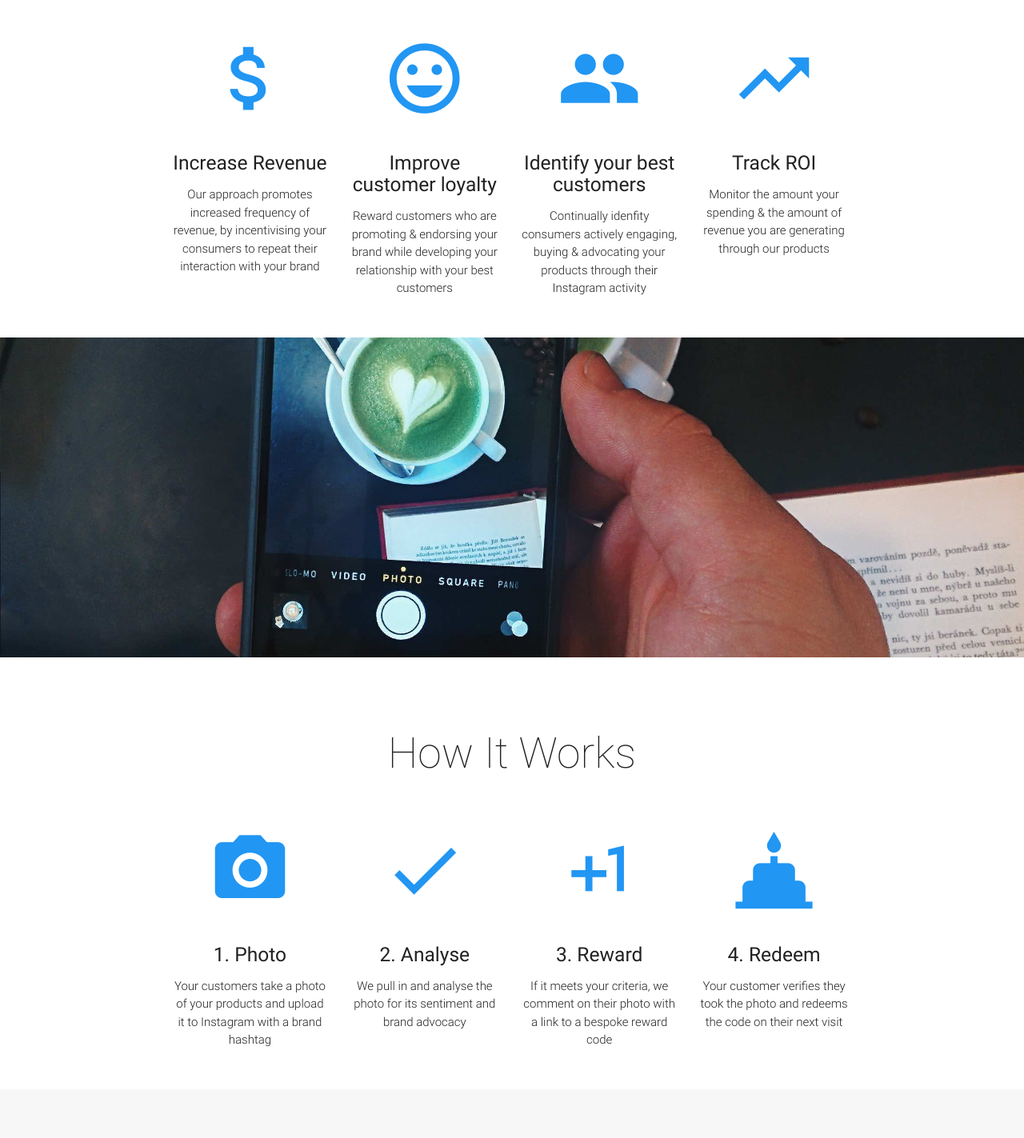
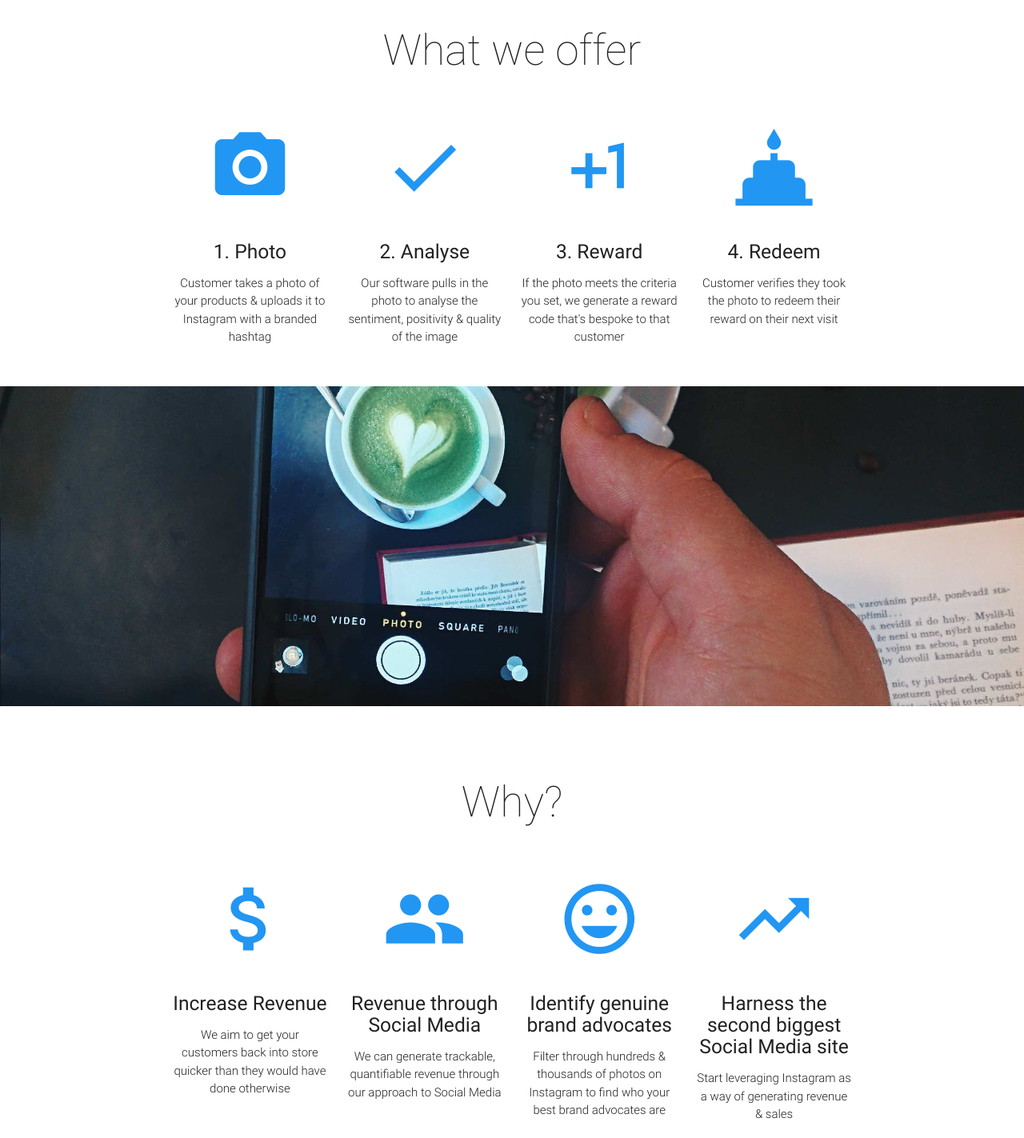
Before and after one commit to clarkie/worth-sharing, a plain HTML site: page index.html in a window 1280 px wide. Shown: the part 1134-2557 px from the top of the page at 80% size. Drawn offline with Linux system fonts and the light colour scheme.

Commit message:
update copy

```diff
--- a/index.html
+++ b/index.html
@@ -28,8 +28,8 @@
             <div class="nav-wrapper">
                 <a id="logo-container" href="#top" class="brand-logo">Worth Sharing</a>
                 <ul id="nav-mobile" class="right side-nav">
-                    <li><a href="#about">About</a></li>
-                    <li><a href="#howItWorks">How It Works</a></li>
+                    <li><a href="#howItWorks">What we offer</a></li>
+                    <li><a href="#about">Why?</a></li>
                     <li><a href="#team">Team</a></li>
                     <li><a href="#contact">Contact</a></li>
                 </ul>
@@ -43,7 +43,7 @@
 <div class="section no-pad-bot" id="index-banner" style="background-image: url(img/coffee-cake.jpg);background-repeat:no-repeat;background-position: center center;background-size:cover;">
     <div class="container">
         <h1 class="text_h center header cd-headline letters type">
-            Coming soon...<br/><br/>
+            Making experiences <br/><br/>truly worth sharing
             <!--<span class="cd-words-wrapper waiting">-->
                 <!--<b class="is-visible">discover</b>-->
                 <!--<b>engage</b>-->
@@ -54,39 +54,50 @@
 </div>
 
 <!--about-->
-<div id="about" class="section scrollspy">
+<div id="headline" class="section scrollspy">
     <div class="container">
         <div class="row">
             <div  class="col s12">
-                <h2 class="center header text_h2">Discover, engage and grow your Instagram following by rewarding your best customers through the fantastic photos they take of your brand.</h2>
+                <h2 class="center header text_h2">Discover &amp; reward your best customers for the fantastic photos they are taking of your brand or products on Instagram</h2>
+            </div>
+        </div>
+    </div>
+</div>
+
+<!--how it works-->
+<div id="howItWorks" class="section scrollspy">
+    <div class="container">
+        <div class="row">
+            <div  class="col s12">
+                <h2 class="center header text_h2">What we offer</h2>
             </div>
 
             <div  class="col s12 m6 l3">
                 <div class="center promo promo-example">
-                    <i class="mdi-editor-attach-money"></i>
-                    <h5 class="promo-caption">Increase Revenue</h5>
-                    <p class="light center">Our approach promotes increased frequency of revenue, by incentivising your consumers to repeat their interaction with your brand</p>
+                    <i class="mdi-image-photo-camera"></i>
+                    <h5 class="promo-caption">1. Photo</h5>
+                    <p class="light center">Customer takes a photo of your products &amp; uploads it to Instagram with a branded hashtag</p>
                 </div>
             </div>
             <div class="col s12 m6 l3">
                 <div class="center promo promo-example">
-                    <i class="mdi-social-mood"></i>
-                    <h5 class="promo-caption">Improve customer loyalty</h5>
-                    <p class="light center">Reward customers who are promoting &amp; endorsing your brand while developing your relationship with your best customers</p>
+                    <i class="mdi-navigation-check"></i>
+                    <h5 class="promo-caption">2. Analyse</h5>
+                    <p class="light center">Our software pulls in the photo to analyse the sentiment, positivity &amp; quality of the image</p>
                 </div>
             </div>
             <div class="col s12 m6 l3">
                 <div class="center promo promo-example">
-                    <i class="mdi-social-group"></i>
-                    <h5 class="promo-caption">Identify your best customers</h5>
-                    <p class="light center">Continually idenfity consumers actively engaging, buying &amp; advocating your products through their Instagram activity</p>
+                    <i class="mdi-social-plus-one"></i>
+                    <h5 class="promo-caption">3. Reward</h5>
+                    <p class="light center">If the photo meets the criteria you set, we generate a reward code that's bespoke to that customer</p>
                 </div>
             </div>
             <div class="col s12 m6 l3">
                 <div class="center promo promo-example">
-                    <i class="mdi-action-trending-up"></i>
-                    <h5 class="promo-caption">Track ROI</h5>
-                    <p class="light center">Monitor the amount your spending &amp; the amount of revenue you are generating through our products</p>
+                    <i class="mdi-social-cake"></i>
+                    <h5 class="promo-caption">4. Redeem</h5>
+                    <p class="light center">Customer verifies they took the photo to redeem their reward on their next visit</p>
                 </div>
             </div>
         </div>
@@ -98,40 +109,40 @@
     <div class="parallax"><img src="img/matcha-latte.jpg"></div>
 </div>
 
-<!--how it works-->
-<div id="howItWorks" class="section scrollspy">
+<!--about-->
+<div id="about" class="section scrollspy">
     <div class="container">
         <div class="row">
             <div  class="col s12">
-                <h2 class="center header text_h2">How It Works</h2>
+                <h2 class="center header text_h2">Why?</h2>
             </div>
 
             <div  class="col s12 m6 l3">
                 <div class="center promo promo-example">
-                    <i class="mdi-image-photo-camera"></i>
-                    <h5 class="promo-caption">1. Photo</h5>
-                    <p class="light center">Your customers take a photo of your products and upload it to Instagram with a brand hashtag</p>
+                    <i class="mdi-editor-attach-money"></i>
+                    <h5 class="promo-caption">Increase Revenue</h5>
+                    <p class="light center">We aim to get your customers back into store quicker than they would have done otherwise</p>
                 </div>
             </div>
             <div class="col s12 m6 l3">
                 <div class="center promo promo-example">
-                    <i class="mdi-navigation-check"></i>
-                    <h5 class="promo-caption">2. Analyse</h5>
-                    <p class="light center">We pull in and analyse the photo for its sentiment and brand advocacy</p>
+                    <i class="mdi-social-group"></i>
+                    <h5 class="promo-caption">Revenue through Social Media</h5>
+                    <p class="light center">We can generate trackable, quantifiable revenue through our approach to Social Media</p>
                 </div>
             </div>
             <div class="col s12 m6 l3">
                 <div class="center promo promo-example">
-                    <i class="mdi-social-plus-one"></i>
-                    <h5 class="promo-caption">3. Reward</h5>
-                    <p class="light center">If it meets your criteria, we comment on their photo with a link to a bespoke reward code</p>
+                    <i class="mdi-social-mood"></i>
+                    <h5 class="promo-caption">Identify genuine brand advocates</h5>
+                    <p class="light center">Filter through hundreds &amp; thousands of photos on Instagram to find who your best brand advocates are</p>
                 </div>
             </div>
             <div class="col s12 m6 l3">
                 <div class="center promo promo-example">
-                    <i class="mdi-social-cake"></i>
-                    <h5 class="promo-caption">4. Redeem</h5>
-                    <p class="light center">Your customer verifies they took the photo and redeems the code on their next visit</p>
+                    <i class="mdi-action-trending-up"></i>
+                    <h5 class="promo-caption">Harness the second biggest Social Media site</h5>
+                    <p class="light center">Start leveraging Instagram as a way of generating revenue &amp; sales</p>
                 </div>
             </div>
         </div>
@@ -200,8 +211,7 @@
     <div class="container" style="text-align: center;">
 
 
-                <i class="mdi-communication-email prefix white-text"></i> worthsharingltd@gmail.com<br/>
-                <i class="mdi-communication-phone prefix white-text"></i> +44 7801 285526
+                <a href="mailto: contact@worthsharing.io"><i class="mdi-communication-email prefix white-text"></i> contact@worthsharing.io</a>
                 <!--<form class="col offset-s3 s6" action="#" method="post">-->
                     <!--<div class="row">-->
                         <!--<div class="input-field col s6">-->
```
Also changed, not shown: min/custom-min.css.
